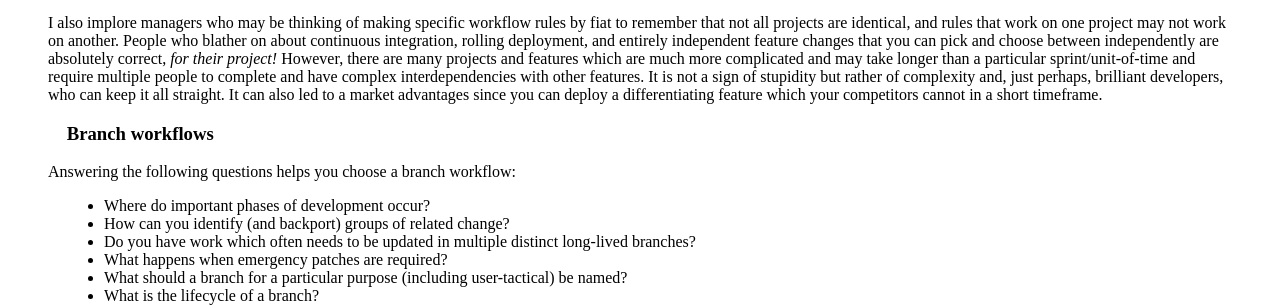
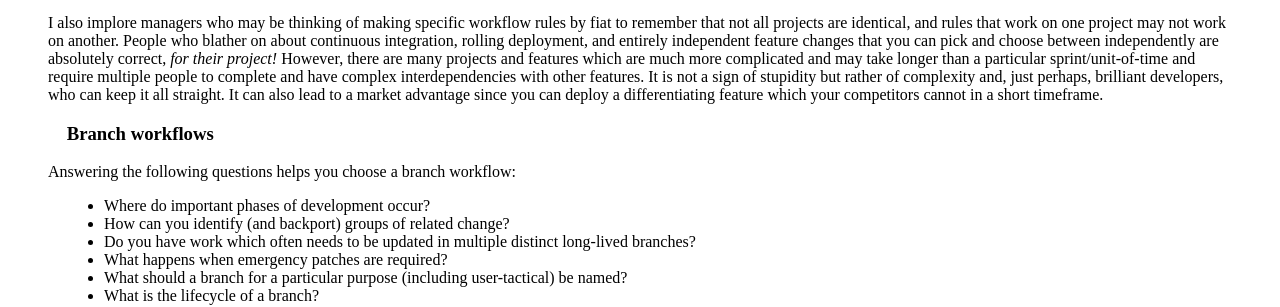
Before and after one commit to SethRobertson/GitBestPractices, a Jekyll site: the page built from index.md, in a window 1280 px wide and 900 px high, scrolled down 2905 px. Shown: the part 210-517 px from the top of the window. Built offline with Jekyll 4.4.1, drawn with Linux system fonts in a browser that asks for light colours; Markdown is read by kramdown in place of the engine named in the settings.

Commit message:
Word choice/grammar/typo problem discovered by Holger Hellmuth

```diff
--- a/index.md
+++ b/index.md
@@ -270,7 +270,7 @@ complicated and may take longer than a particular sprint/unit-of-time
 and require multiple people to complete and have complex
 interdependencies with other features.  It is not a sign of stupidity
 but rather of complexity and, just perhaps, brilliant developers, who
-can keep it all straight.  It can also led to a market advantages
+can keep it all straight.  It can also lead to a market advantage
 since you can deploy a differentiating feature which your competitors
 cannot in a short timeframe.
 
```
